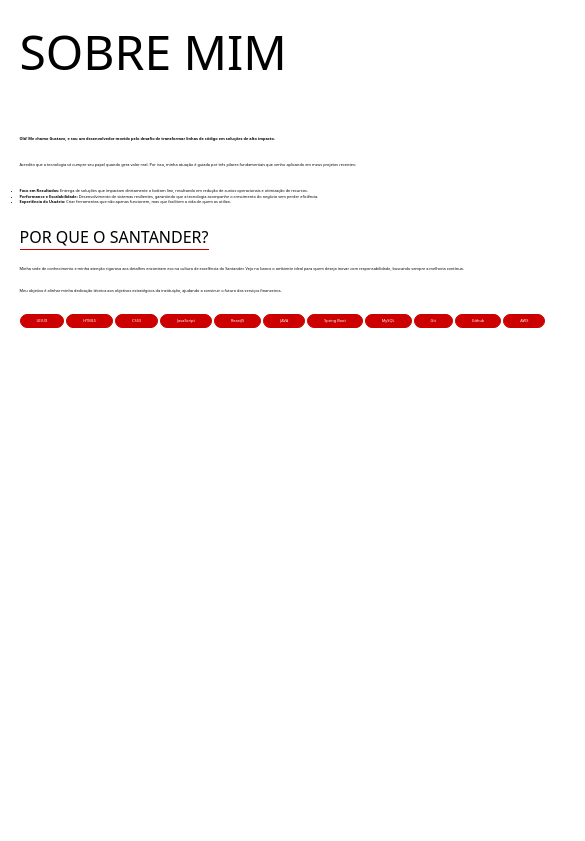
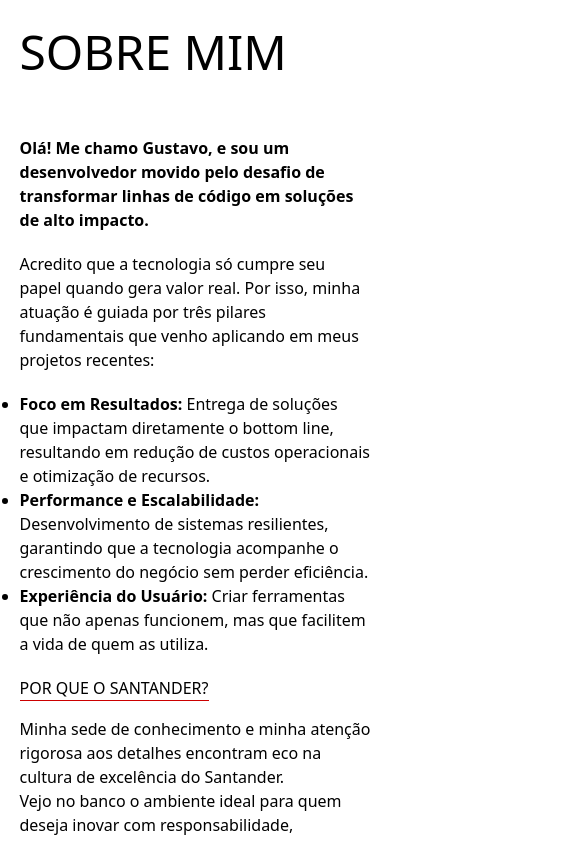
Before and after one commit to GustavoMSandoval/Portfolio-Santander, a React (Vite) app: page / in a window 390 px wide. Shown: the part 980-1821 px from the top of the page, 585 px wide, since content can reach past the window. Before the commit the page ends 1404 px from the top, so only its background shows below. Built offline with nearby package versions, Linux system fonts and the light colour scheme.

Commit message:
fix: Consertando classes de responsividade

```diff
--- a/src/components/sections/About.tsx
+++ b/src/components/sections/About.tsx
@@ -5,7 +5,7 @@
             <h2 className="section-title">
                 sobre mim
             </h2>
-            <div className="flex flex-wrap flex-col gap-5 w-2xl  md:w-full about-text">
+            <div className="flex flex-wrap flex-col gap-5 w-full about-text">
                   <p className="lg:text-center font-bold">
                     Olá! Me chamo Gustavo, e sou um desenvolvedor movido pelo desafio de transformar linhas de código em soluções de alto impacto.
                   </p>
@@ -13,7 +13,7 @@
                     <p className="lg:text-center">
                         Acredito que a tecnologia só cumpre seu papel quando gera valor real. Por isso, minha atuação é guiada por três pilares fundamentais <br className="hidden lg:block"/> que venho aplicando em meus projetos recentes:
                     </p>
-                      <div className="flex flex-col lg:items-center lg:w-3xl lg:mx-auto  md:my-6">
+                      <div className="flex flex-col lg:items-center lg:max-w-3xl lg:mx-auto  md:my-6">
                         <ul className="about-list ">
                                 <li>
                                     <p><span className="font-bold">Foco em Resultados:</span> Entrega de soluções que impactam diretamente o bottom line, resultando em redução de custos operacionais e otimização de recursos.</p>
@@ -27,10 +27,10 @@
                         </ul>
                     </div>
                 </div>
-                <div className="flex flex-col flex-wrap gap-4 mx-auto w-4xl">
+                <div className="flex flex-col flex-wrap gap-4 mx-auto max-w-4xl">
                     <h3 className="section-subtitle">Por que o Santander?</h3>
                     <div className="lg:text-center flex flex-wrap flex-col gap-4">
-                        <p>Minha sede de conhecimento e minha atenção rigorosa aos detalhes encontram eco na cultura de excelência do Santander. Vejo no banco o ambiente ideal para quem deseja inovar com responsabilidade, buscando sempre a melhoria contínua.</p>
+                        <p>Minha sede de conhecimento e minha atenção rigorosa aos detalhes encontram eco na cultura de excelência do Santander. <br className="lg:hidden"/> Vejo no banco o ambiente ideal para quem deseja inovar com responsabilidade, buscando sempre a melhoria contínua.</p>
                         <p>Meu objetivo é alinhar minha dedicação técnica aos objetivos estratégicos da instituição, ajudando a construir o futuro dos serviços financeiros.</p>
                     </div>
                 </div>
--- a/src/index.css
+++ b/src/index.css
@@ -134,10 +134,6 @@
   list-style: disc;
 }
 
-.about-text {
-  font-size: clamp(.2rem, 1vw, 1rem)
-}
-
 .technology-list-item {
   color: var(--light);
   background-color: var(--primary);
```
